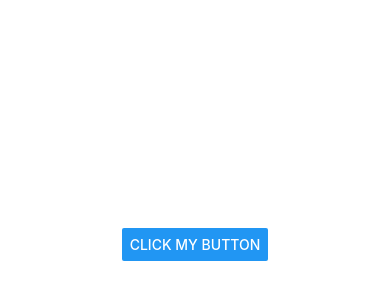
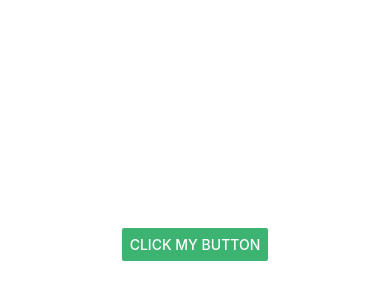
Before and after one commit to amite/BasicTouchDemo, a React Native app: screen / in a window 390 px wide. Shown: the part 178-478 px from the top of the page. Built offline with nearby package versions, Linux system fonts and the light colour scheme.

Commit message:
added alert

```diff
--- a/App.js
+++ b/App.js
@@ -1,16 +1,17 @@
 import React from "react"
-import { StyleSheet, Text, View } from "react-native"
+import { StyleSheet, Text, View, Alert } from "react-native"
 import MyButton from "./components/MyButton"
 
 export default class App extends React.Component {
   handleClick(msg) {
-    console.log(msg)
+    Alert.alert("MyAlert", "This is important")
   }
 
   render() {
     return (
       <View style={styles.container}>
         <MyButton
+          color={this.props.color}
           onClick={() => this.handleClick("some custom message")}
           title="Click my button"
         />
--- a/components/MyButton.js
+++ b/components/MyButton.js
@@ -3,6 +3,12 @@ import { Button } from "react-native"
 
 export default class MyButton extends Component {
   render() {
-    return <Button onPress={this.props.onClick} title={this.props.title} />
+    return (
+      <Button
+        color="mediumseagreen"
+        onPress={this.props.onClick}
+        title={this.props.title}
+      />
+    )
   }
 }
```
